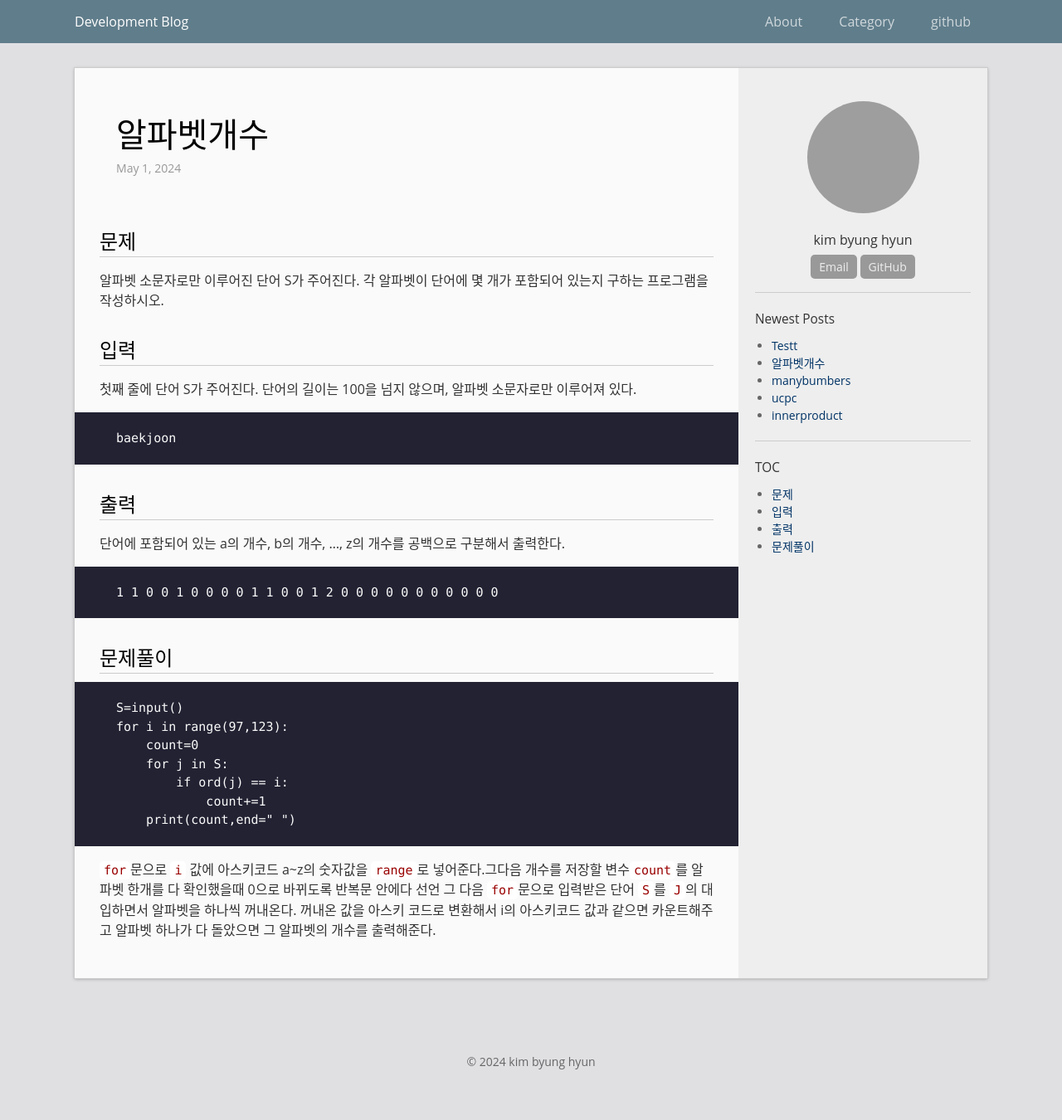
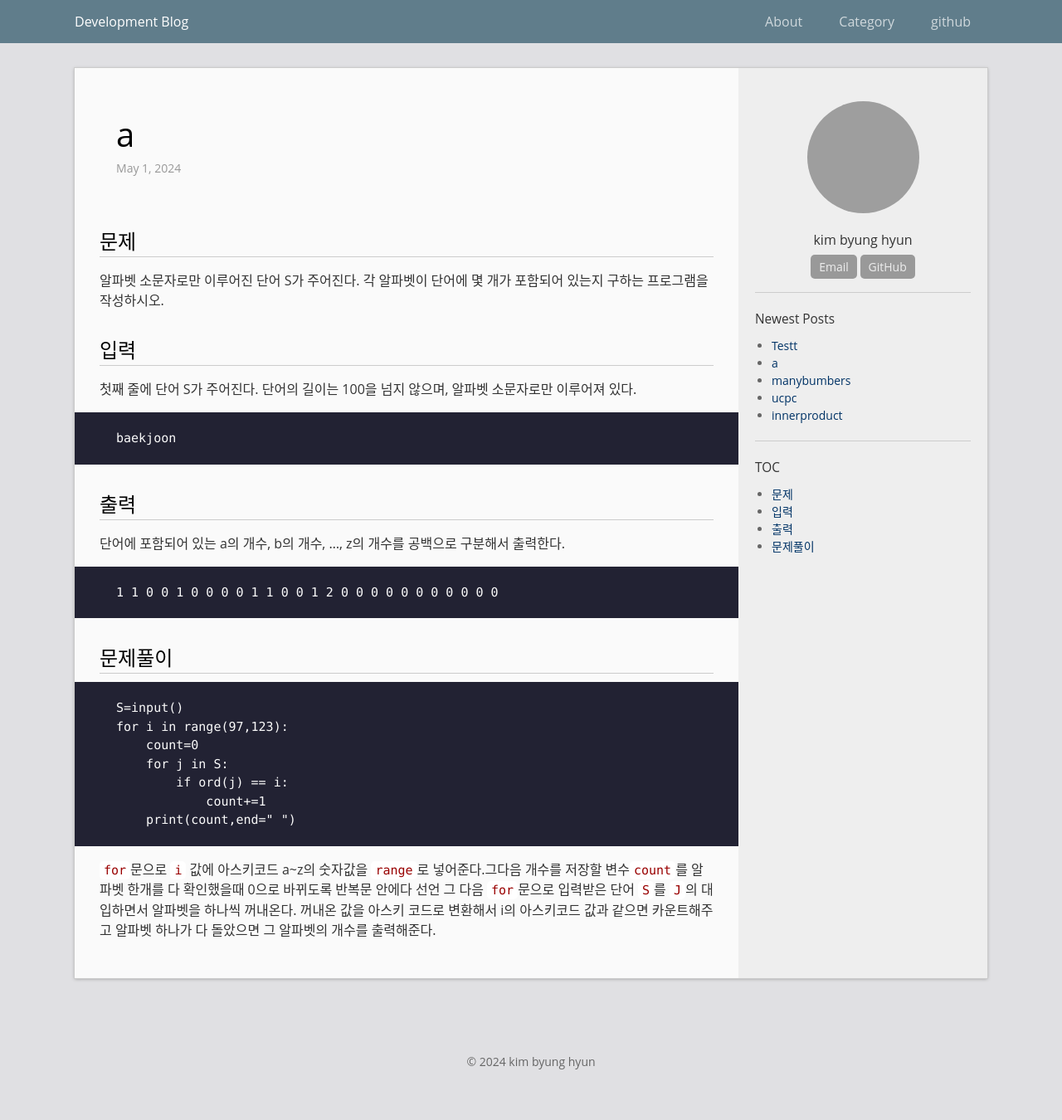
Before and after one commit to bh6366632/bh6366632.github.com, a Jekyll site: the page built from _posts/2024-05-01-a.md, in a window 1280 px wide. Shown: the whole page at 83% size. Built offline with Jekyll 4.4.1, drawn with Linux system fonts in a browser that asks for light colours; grey boxes are pictures that could not be loaded.

Commit message:
Update and rename 2024-05-01-알파벳개수.md to 2024-05-01-a.md

```diff
--- a/_posts/2024-05-01-알파벳개수.md
+++ b/_posts/2024-05-01-a.md
@@ -1,9 +1,9 @@
 ---
 layout: post
-title:  "알파벳개수"
+title:  "a"
 date:   2024-05-01 12:40
 categories: PYTHON
-permalink: /archivers/알파벳개수
+permalink: /archivers/a
 ---
 
 [문제]:https://www.acmicpc.net/problem/10808
```
